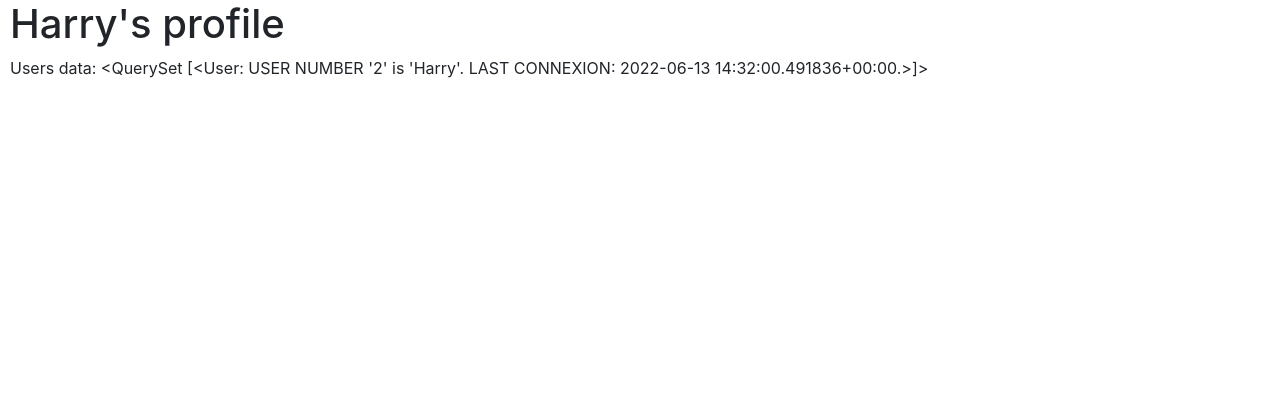
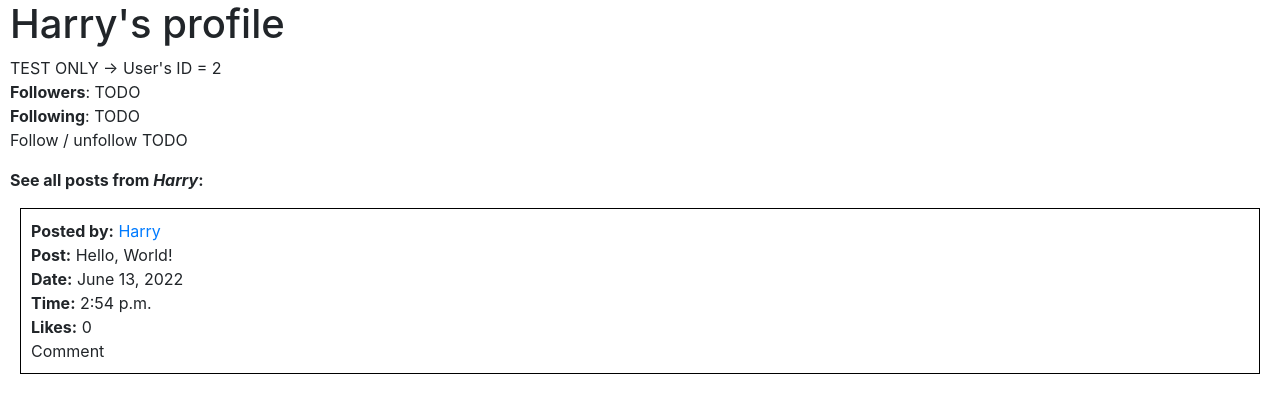
Before and after one commit to AntoineSau/network, a Django app: a page that uses network/templates/network/profile.html in a window 1280 px wide. Shown: the part 66-479 px from the top of the page. Run offline with Django 3.2, Linux system fonts and the light colour scheme; data comes from the database, SQL or seed files in the repository; both versions use the stored data as it was after the commit; some libraries are stand-ins or nearby versions.

Commit message:
Displaying posts in profile pages

```diff
--- a/network/templates/network/profile.html
+++ b/network/templates/network/profile.html
@@ -2,14 +2,45 @@
 
 {% block body %}
 
-    <!-- If users exists, show user's data-->
-    {% if user_profiled %}
-        <h1>{{ username }}'s profile</h1>
-        Users data: {{ user_profiled }}
-    <!-- If ther eis no such user, dispaly error message-->
-    {% else %}
-        <h1>Error: "{{ username }}"'s username didn't return any result.</h1>
-        We were unable to find this user, sorry!
-    {% endif %}
+    <!-- Displaying users' data -->
+    <h1>{{ username }}'s profile</h1>
+    <!-- TEST ONLY -> User's data: {{ user_profiled }}
+    <br> -->
+    TEST ONLY -> User's ID = {{ user_profiled_id }}
+    <br>
+    <b>Followers</b>: TODO
+    <br>
+    <b>Following</b>: TODO
+    <br>
+    Follow / unfollow TODO
+    <p></p>
+    <!-- Display all of the posts for that user, in reverse chronological order -->
+    <b>See all posts from <i>{{ username }}</i>:</b>
+    <p></p>
+    {% for user_post in user_posts %}
+        <div class="subdiv">
+            <b>Posted by:</b> <a href="{% url 'profile_page' user_post.userid.username %}">{{ user_post.userid.username }}</a>
+            <br>
+            <b>Post:</b> {{ user_post.post }}
+            <br>
+            <b>Date:</b> {{ user_post.datetime.date }}
+            <br>
+            <b>Time:</b> {{ user_post.datetime.time }}
+            <br>
+            <b>Likes:</b> {{ user_post.likes }}
+            <br>
+            Comment
+            <br>
+        </div>
+        <p></p>
+    <!-- If user hasn´t published yet, show message -->
+    {% empty %}
+        <i>{{ username }}</i> hasn't published any post, yet.
+    {% endfor %}
+
+    <!-- Check print for user id only <br>
+    user_profiled_id -> {{ user_profiled_id }}
+    -->
+
 
 {% endblock %}
--- a/network/views.py
+++ b/network/views.py
@@ -93,14 +93,27 @@ def register(request):
 
 def profile_page(request, username):
 
-    # Is this user registred in oru database?
-    # TODO
+    # TODO try!!!!!!!
 
-    # If so, dispaly this users, data
-    user_profiled = User.objects.filter(username=username)
+    # Does the user exist?
+    try:
+        user_profiled = User.objects.filter(username=username)
 
+        user_profiled_id = user_profiled.values_list('id', flat=True)
+        user_profiled_id = user_profiled_id[0]
 
-    return render(request, "network/profile.html", {
-                "username": username,
-                "user_profiled": user_profiled
-            })
+        # Get this user's posts
+        user_posts = Post.objects.filter(userid=user_profiled_id).order_by('-id')
+
+        return render(request, "network/profile.html", {
+                    "username": username,
+                    "user_profiled": user_profiled,
+                    "user_profiled_id": user_profiled_id,
+                    "user_posts": user_posts
+                })
+
+    # If not, display page without posts
+    except IndexError:
+        return render(request, "network/missingprofile.html", {
+                    "username": username,
+                })
```
Also changed, not shown: db.sqlite3.
